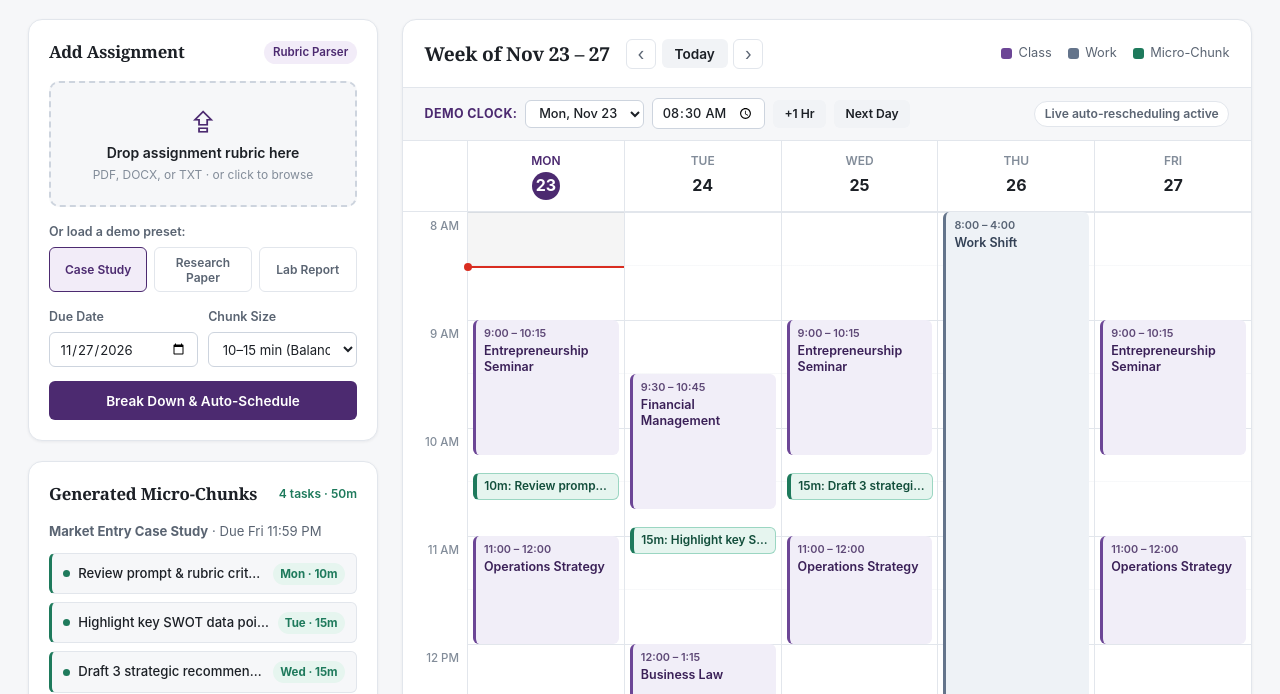
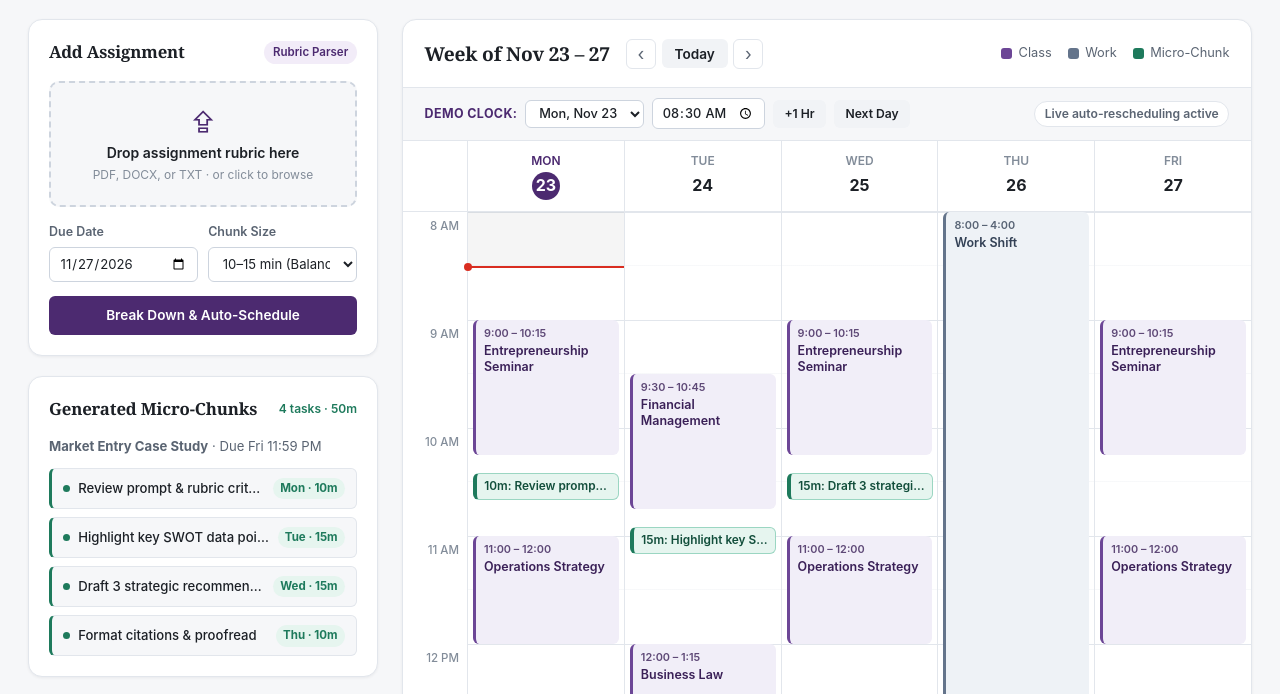
Before and after one commit to elikessler0113-creator/4472, a plain HTML site: page index.html in a window 1280 px wide. Shown: the part 74-768 px from the top of the page. Drawn offline with Linux system fonts and the light colour scheme.

Commit message:
Update index.html

```diff
--- a/index.html
+++ b/index.html
@@ -48,21 +48,7 @@
           <p class="upload-subtitle">PDF, DOCX, or TXT &middot; or click to browse</p>
         </label>
 
-        <!-- Quick Demo Presets for Live Presentation -->
-        <div class="preset-group">
-          <p class="field-label">Or load a demo preset:</p>
-          <div class="preset-buttons">
-            <button type="button" class="preset-btn active" data-preset="case-study">
-              Case Study
-            </button>
-            <button type="button" class="preset-btn" data-preset="research-paper">
-              Research Paper
-            </button>
-            <button type="button" class="preset-btn" data-preset="lab-report">
-              Lab Report
-            </button>
-          </div>
-        </div>
+
 
         <!-- Scheduling Controls -->
         <form class="schedule-form" id="schedule-form">
@@ -465,10 +451,7 @@
           </label>
         </div>
 
-        <div class="demo-tip-box">
-          <strong>Live Demo Tip:</strong> Tap <em>Start Timer</em> or <em>Snooze 15m</em> on any notification in the phone preview to show how student actions sync directly back to the calendar.
-        </div>
-      </div>
+
 
       <!-- Right: Interactive Phone Mockup -->
       <div class="phone-stage">
```
